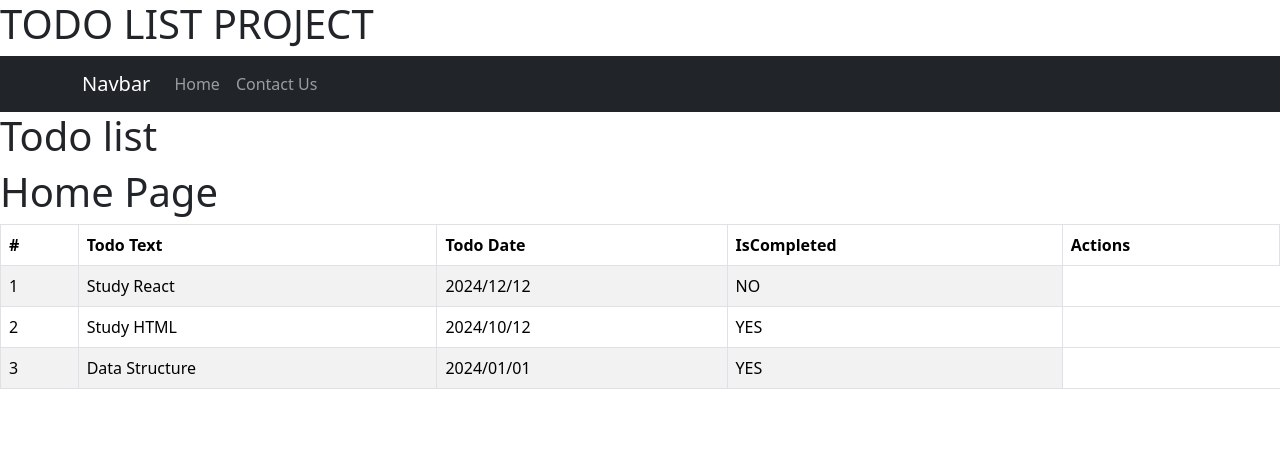
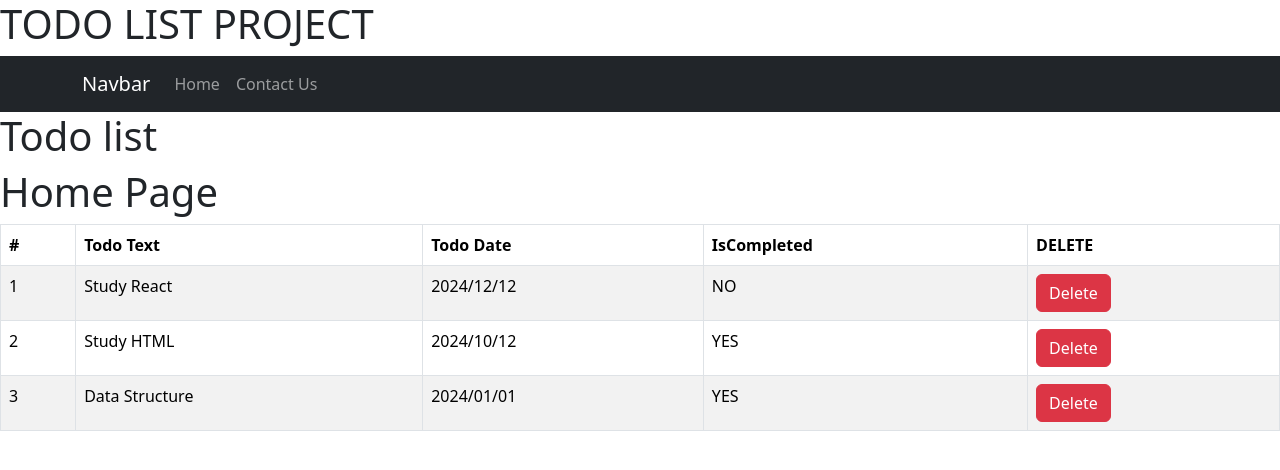
Before and after one commit to lydjarvis/project-3, a React (Create React App) app: page /Home in a window 1280 px wide. Shown: the top 470 px of the page. Built offline with nearby package versions, Linux system fonts and the light colour scheme.

Commit message:
adding delete button

```diff
--- a/src/pages/HomePage/HomePage.jsx
+++ b/src/pages/HomePage/HomePage.jsx
@@ -1,5 +1,6 @@
 import React, { useState } from 'react'
 import Table from 'react-bootstrap/Table';
+import Button from 'react-bootstrap/Button';
 
 export default function HomePage() {
   const [todo, setTodos] = useState ([
@@ -19,7 +20,7 @@ export default function HomePage() {
           <th>Todo Text</th>
           <th>Todo Date</th>
           <th>IsCompleted</th>
-          <th>Actions</th>
+          <th>DELETE</th>
         </tr>
       </thead>
       <tbody>
@@ -30,6 +31,7 @@ export default function HomePage() {
           <td>{todo.todo_text}</td>
           <td>{todo.todo_date}</td>
           <td>{todo.isCompleted ? "YES" : "NO" }</td>
+          <td> <Button variant="danger">Delete</Button></td>
 
         </tr>
         ))
```
